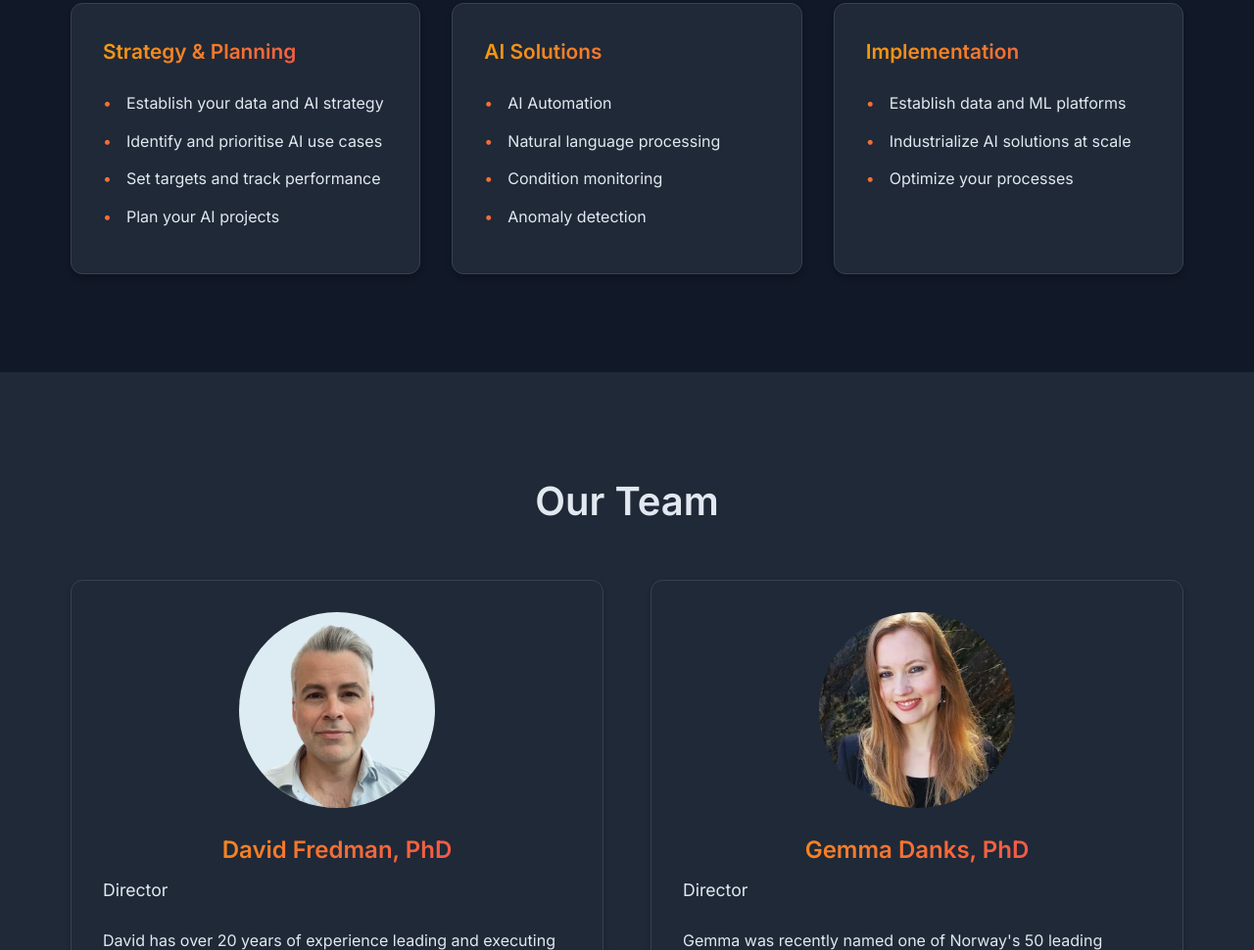
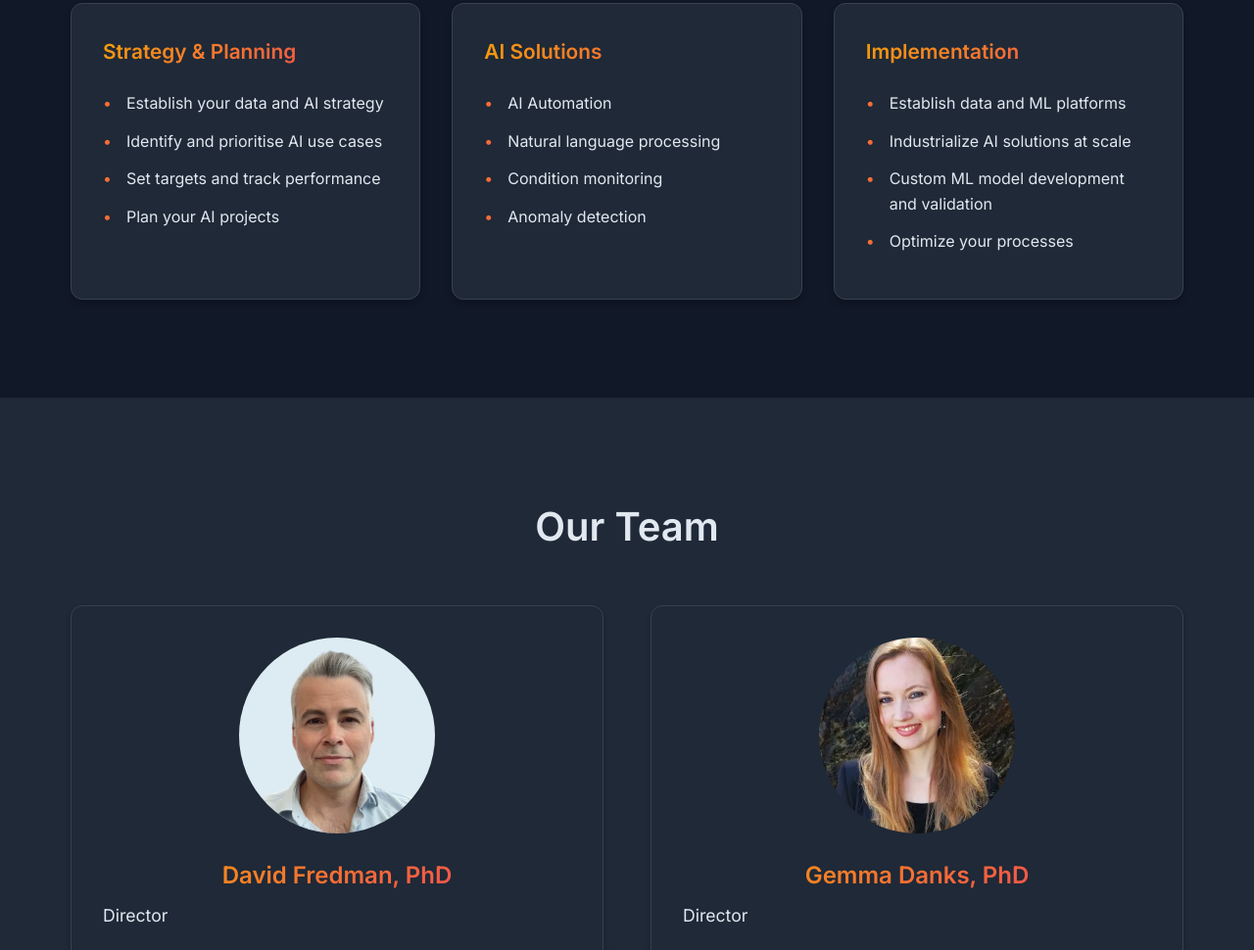
Before and after one commit to octofoxai/website, a plain HTML site: page index.html in a window 1280 px wide. Shown: the part 791-1761 px from the top of the page at 98% size. Drawn offline with Linux system fonts and the light colour scheme.

Commit message:
added custom model development to services

```diff
--- a/index.html
+++ b/index.html
@@ -61,6 +61,7 @@
                     <ul>
                         <li>Establish data and ML platforms</li>
                         <li>Industrialize AI solutions at scale</li>
+                        <li>Custom ML model development and validation</li>
                         <li>Optimize your processes</li>
                     </ul>
                 </div>
```
